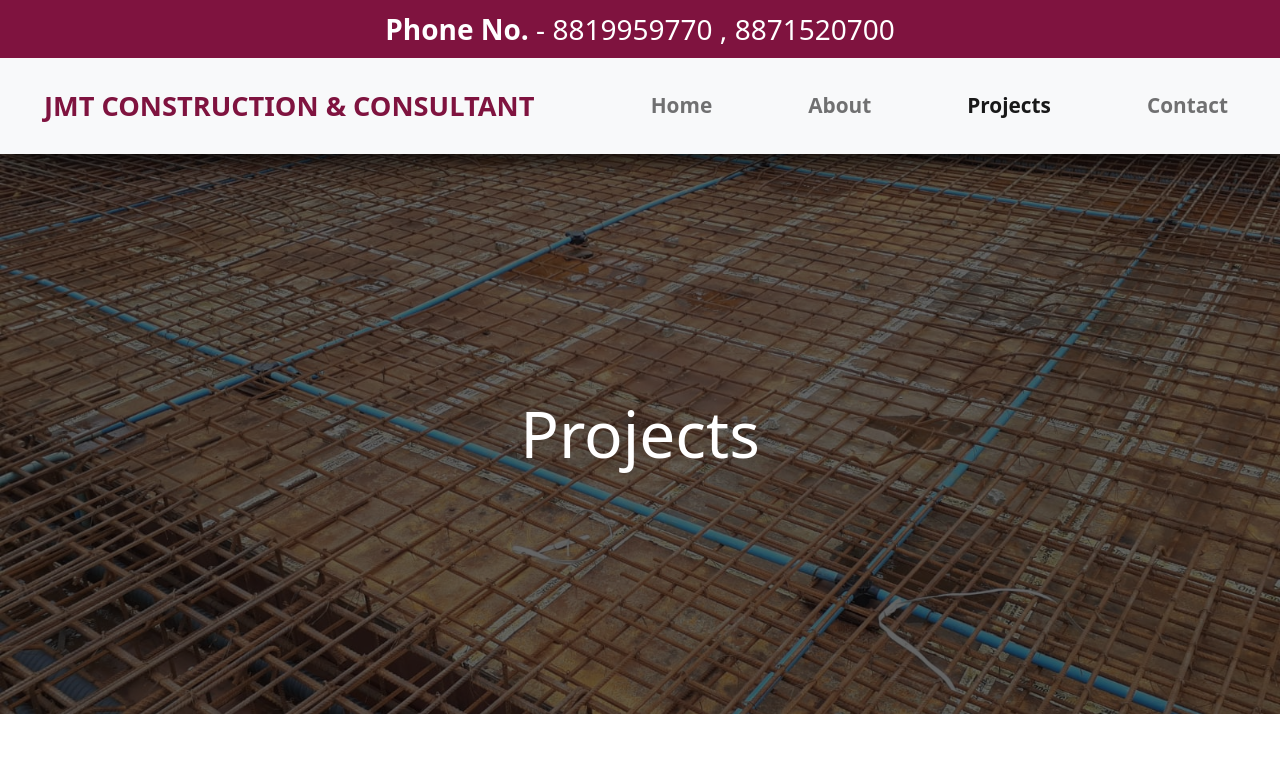
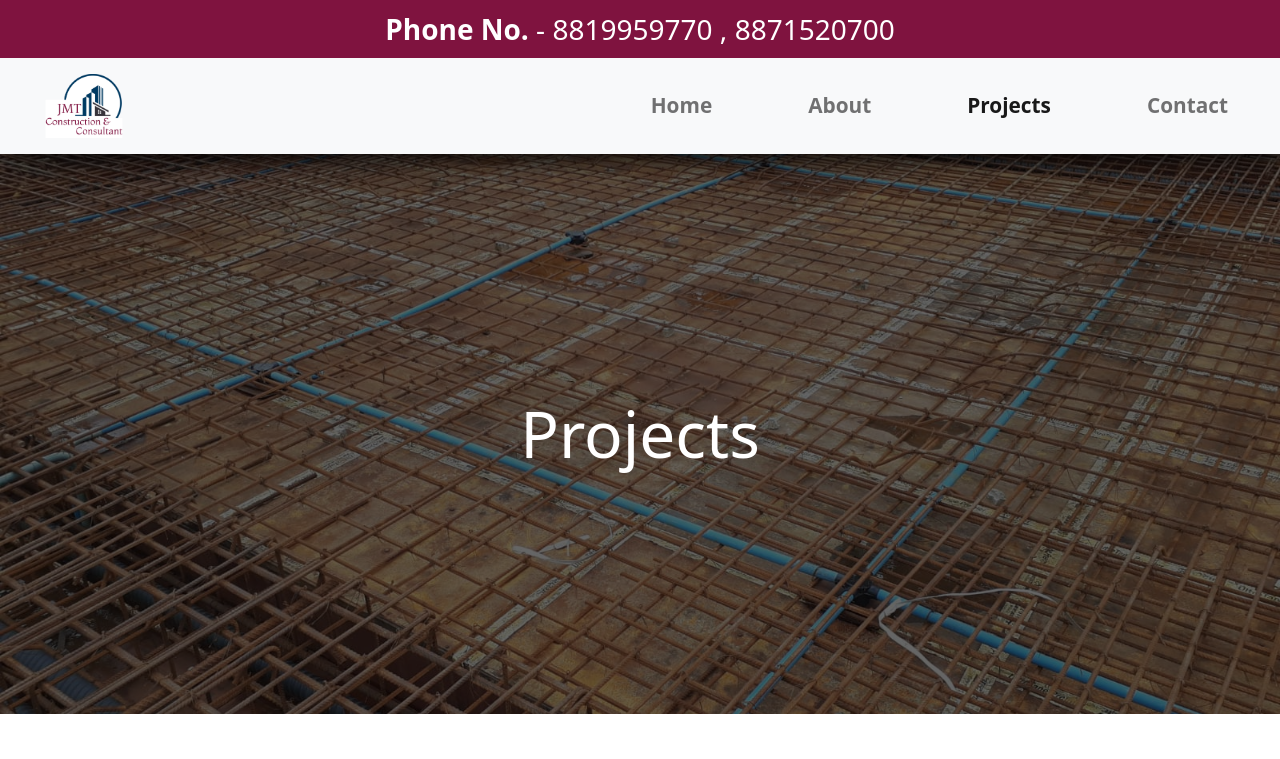
Before and after one commit to pratyushlokhande/jmt-portfolio, a plain HTML site: page projects.html in a window 1280 px wide. Shown: the top 759 px of the page. Drawn offline with nearby package versions, Linux system fonts and the light colour scheme; a small style sheet from the web is missing.

Commit message:
logo updated

```diff
--- a/css/projects.scss
+++ b/css/projects.scss
@@ -19,6 +19,13 @@ body {
   font-family: "Lato", sans-serif;
 }
 
+.navbar-brand img {
+  width: 5rem;
+  height: 5rem;
+  object-fit: contain;
+  object-position: center;
+}
+
 .h-contact {
   position: relative;
   z-index: 10000;
@@ -33,6 +40,12 @@ body {
   padding: 0.5rem 0;
   span {
     font-weight: bold;
+  }
+
+  @media screen and (max-width: 768px) {
+    flex-direction: column;
+
+    font-size: 1rem;
   }
 }
 
--- a/projects.html
+++ b/projects.html
@@ -41,8 +41,8 @@
     >
       <div class="container-fluid">
         <a class="navbar-brand" href="./index.html"
-          ><b>JMT CONSTRUCTION & CONSULTANT</b></a
-        >
+          ><img src="./assets/logo2.png" alt="logo"
+        /></a>
         <button
           class="navbar-toggler"
           type="button"
```
Also changed, not shown: css/projects.css, 1 other file.
